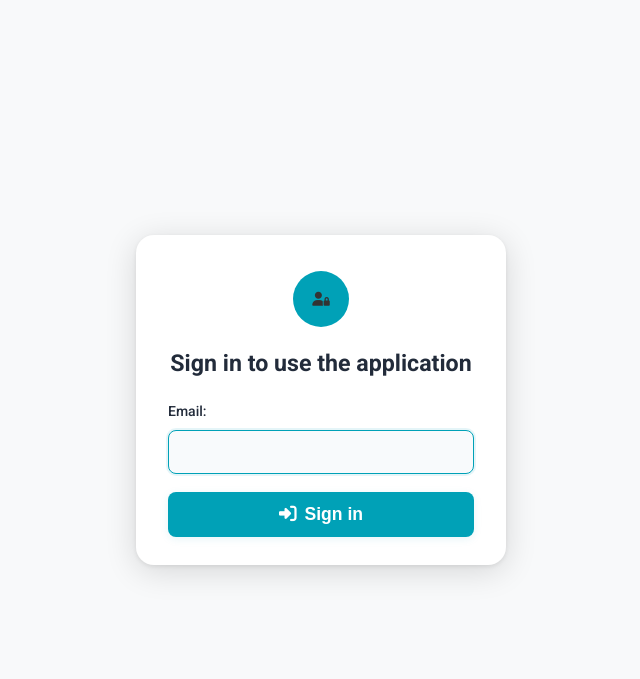
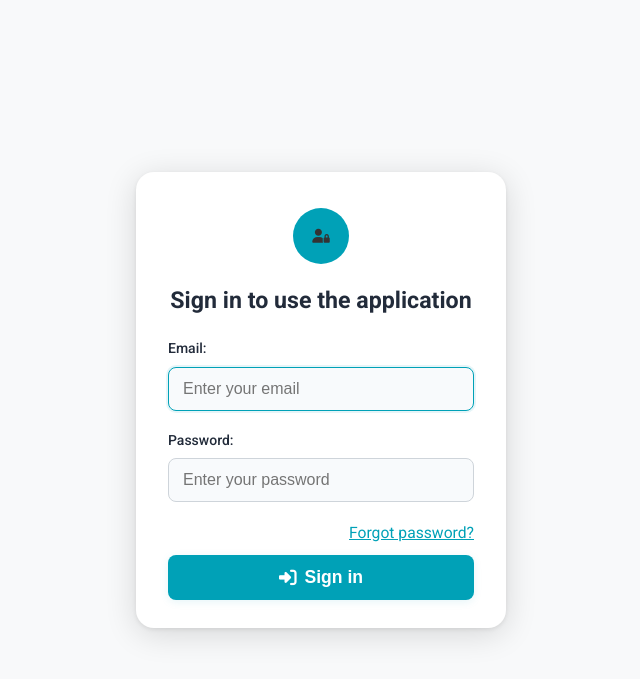
Before and after one commit to vd4-dee/web_down, a Flask app: page /login in a window 1280 px wide. Shown: the top 679 px of the page, without its empty margins (319-959 px from the left). Run offline with Flask 3, Linux system fonts and the light colour scheme.

Commit message:
đăng nhập, đổi mk thành công

```diff
--- a/app.py
+++ b/app.py
@@ -343,12 +343,41 @@ from flask import session, flash, redirect, url_for
 def login():
     if request.method == 'POST':
         email = request.form['email']
-        if is_user_allowed(email):
+        password = request.form['password']
+        from auth_google_sheet import check_user_credentials
+        if check_user_credentials(email, password):
             session['user_email'] = email
             return redirect(url_for('index'))
         else:
-            flash('Bạn không có quyền sử dụng ứng dụng này.')
+            flash('Invalid email or password.')
     return render_template('login.html')
+
+@app.route('/change_password', methods=['GET', 'POST'])
+def change_password():
+    from auth_google_sheet import check_user_credentials, update_user_password
+    if request.method == 'POST':
+        email = request.form['email']
+        old_password = request.form['old_password']
+        new_password = request.form['new_password']
+        if not (email and old_password and new_password):
+            flash('Please fill in all fields.')
+            return render_template('change_password.html')
+        if not check_user_credentials(email, old_password):
+            flash('Current password is incorrect.')
+            return render_template('change_password.html')
+        if old_password == new_password:
+            flash('New password must be different from current password.')
+            return render_template('change_password.html')
+        try:
+            updated = update_user_password(email, new_password)
+            if updated:
+                flash('Password changed successfully. Please log in with your new password.')
+                return redirect(url_for('login'))
+            else:
+                flash('Email not found.')
+        except Exception as e:
+            flash('An error occurred: {}'.format(e))
+    return render_template('change_password.html')
 
 @app.route('/logout')
 def logout():
--- a/auth_google_sheet.py
+++ b/auth_google_sheet.py
@@ -29,6 +29,64 @@ def get_allowed_users():
         print("ERROR in get_allowed_users:", e)
         raise
 
+# Password authentication helpers
+
+def get_user_password(email):
+    """
+    Returns the password for a given email from Google Sheet (plain text).
+    Returns None if not found.
+    """
+    try:
+        scopes = ['https://www.googleapis.com/auth/spreadsheets']
+        creds = Credentials.from_service_account_file(GOOGLE_CREDENTIALS_FILE, scopes=scopes)
+        gc = gspread.authorize(creds)
+        sh = gc.open_by_key(GOOGLE_SHEET_ID)
+        worksheet = sh.worksheet('allowed_users')
+        rows = worksheet.get_all_records()
+        for row in rows:
+            row_email = row.get('email')
+            if row_email and row_email.strip().lower() == email.strip().lower():
+                return row.get('password')
+        return None
+    except Exception as e:
+        print("ERROR in get_user_password:", e)
+        raise
+
+def check_user_credentials(email, password):
+    """
+    Returns True if email exists and password matches (plain text).
+    """
+    user_password = get_user_password(email)
+    if user_password is None:
+        return False
+    return str(password) == str(user_password)
+
+def update_user_password(email, new_password):
+    """
+    Update the password for the given email in Google Sheet.
+    Returns True if updated, False if not found.
+    """
+    try:
+        scopes = ['https://www.googleapis.com/auth/spreadsheets']
+        creds = Credentials.from_service_account_file(GOOGLE_CREDENTIALS_FILE, scopes=scopes)
+        gc = gspread.authorize(creds)
+        sh = gc.open_by_key(GOOGLE_SHEET_ID)
+        worksheet = sh.worksheet('allowed_users')
+        rows = worksheet.get_all_records()
+        for idx, row in enumerate(rows, start=2):  # Row 1 is header
+            row_email = row.get('email')
+            if row_email and row_email.strip().lower() == email.strip().lower():
+                # Find the column index for 'password'
+                header = worksheet.row_values(1)
+                if 'password' in header:
+                    col_idx = header.index('password') + 1
+                    worksheet.update_cell(idx, col_idx, new_password)
+                    return True
+        return False
+    except Exception as e:
+        print("ERROR in update_user_password:", e)
+        raise
+
 # Hàm kiểm tra quyền
 
 def is_user_allowed(email):
--- a/static/css/login.css
+++ b/static/css/login.css
@@ -1,4 +1,12 @@
 /* Login Page Custom Styles */
+.login-outer {
+    min-height: 100vh;
+    display: flex;
+    align-items: center;
+    justify-content: center;
+    background: #f8f9fa;
+}
+
 .login-container {
     background: #fff;
     max-width: 370px;
@@ -57,7 +65,8 @@
     display: block;
     color: #222b3a;
 }
-.login-form input[type="text"] {
+.login-form input[type="text"],
+.login-form input[type="password"] {
     width: 100%;
     padding: 12px 14px;
     border-radius: 8px;
@@ -66,7 +75,10 @@
     background: #f8fafc;
     transition: border-color 0.2s;
     outline: none;
+    box-sizing: border-box;
+    height: 44px;
 }
+
 .login-form input[type="text"]:focus {
     border-color: #00A1B7;
     box-shadow: 0 0 0 2px rgba(0,161,183,0.10);
--- a/templates/login.html
+++ b/templates/login.html
@@ -25,10 +25,18 @@
         <form method="post" class="login-form">
             <div class="form-group">
                 <label for="email">Email:</label>
-                <input type="text" id="email" name="email" required autofocus>
+                <input type="text" id="email" name="email" required autofocus placeholder="Enter your email">
             </div>
-            <button type="submit"><i class="fas fa-sign-in-alt"></i> Sign in</button>
+            <div class="form-group">
+                <label for="password">Password:</label>
+                <input type="password" id="password" name="password" required placeholder="Enter your password">
+            </div>
+            <div style="text-align: right; margin-bottom: 10px;">
+                <a href="{{ url_for('change_password') }}" style="font-size: 0.98rem; color: #00A1B7; text-decoration: underline;">Forgot password?</a>
+            </div>
+            <button type="submit" class="login-btn"><i class="fas fa-sign-in-alt"></i> Sign in</button>
         </form>
+<!-- End login form -->
     </div>
     <link rel="stylesheet" href="https://cdnjs.cloudflare.com/ajax/libs/font-awesome/6.4.0/css/all.min.css">
     <link rel="stylesheet" href="{{ url_for('static', filename='css/login.css') }}">
```
Also changed, not shown: templates/change_password.html (added, +48 -0 lines).
